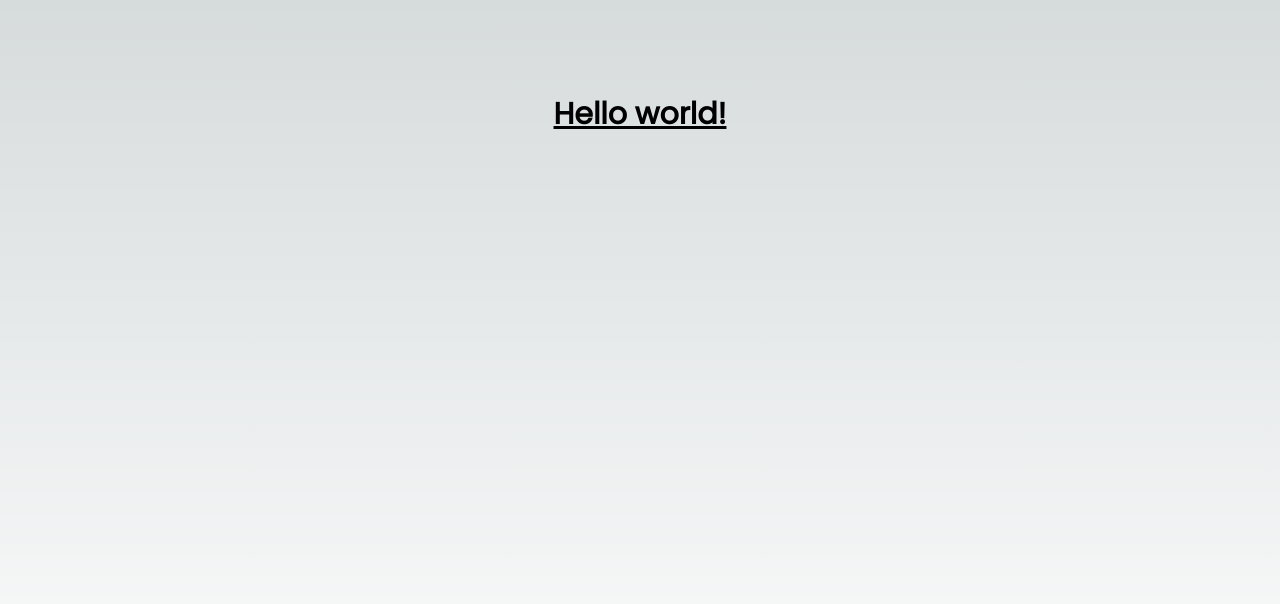
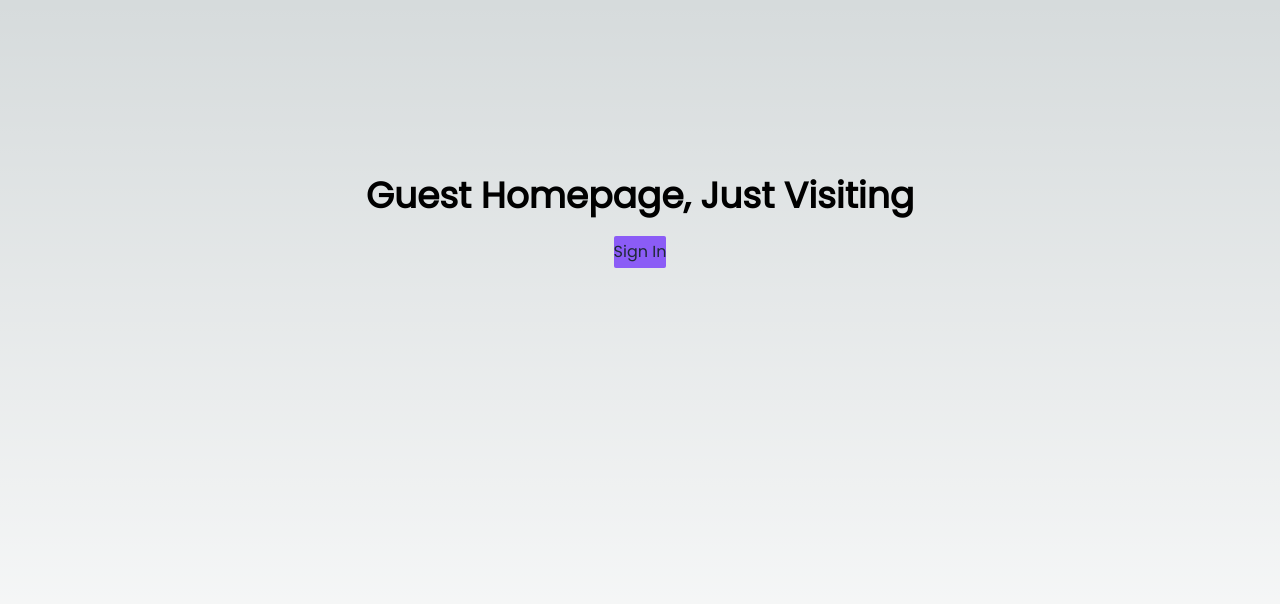
Before and after one commit to CeMaGo/Spiced-Finale, a Next.js app: page / in a window 1280 px wide. Shown: the top 604 px of the page. Built offline with nearby package versions, Linux system fonts and the light colour scheme.

Commit message:
added the guest basics

```diff
--- a/pages/index.js
+++ b/pages/index.js
@@ -1,7 +1,8 @@
 import Head from "next/head";
-import Image from "next/image";
+// import Image from "next/image";
 import { Inter } from "@next/font/google";
 import styles from "@/styles/Home.module.css";
+import Link from "next/link";
 
 const inter = Inter({ subsets: ["latin"] });
 
@@ -14,9 +15,24 @@ export default function Home() {
         <meta name="viewport" content="width=device-width, initial-scale=1" />
         <link rel="icon" href="/favicon.ico" /> */}
       </Head>
-      <main className={styles.main}>
-        <h1 className="text-3xl font-bold underline">Hello world!</h1>
-      </main>
+      <main className={styles.main}>{Guest()}</main>
     </>
   );
 }
+// Guest
+function Guest() {
+  return (
+    <main className="container mx-auto text-center py-20">
+      <h3 className="text-4xl font-bold">Guest Homepage, Just Visiting</h3>
+      <div className="flex justify-center">
+        <Link
+          href={"/login"}
+          className="mt-5 px10 py-1 rounded-sm bg-violet-500 text-gray-800"
+        >
+          Sign In
+        </Link>
+      </div>
+    </main>
+  );
+}
+// Authorized User
```
